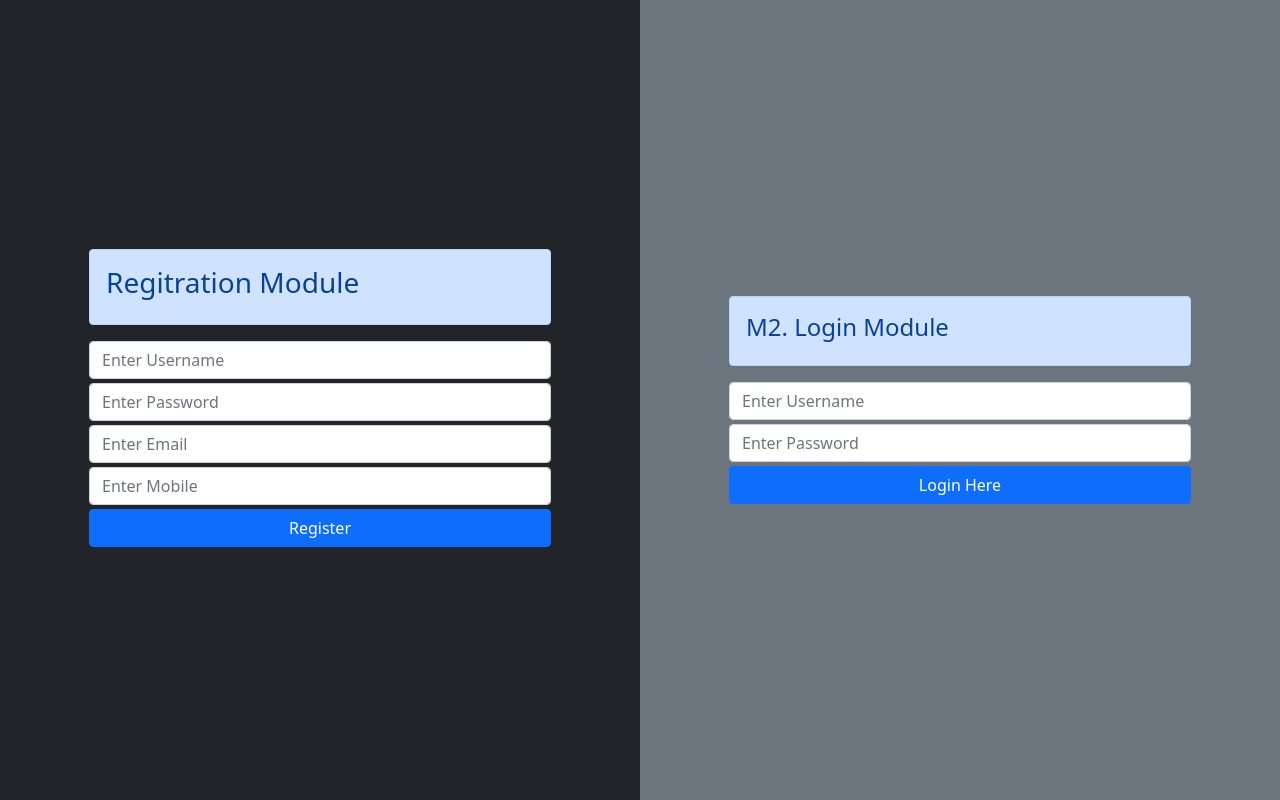
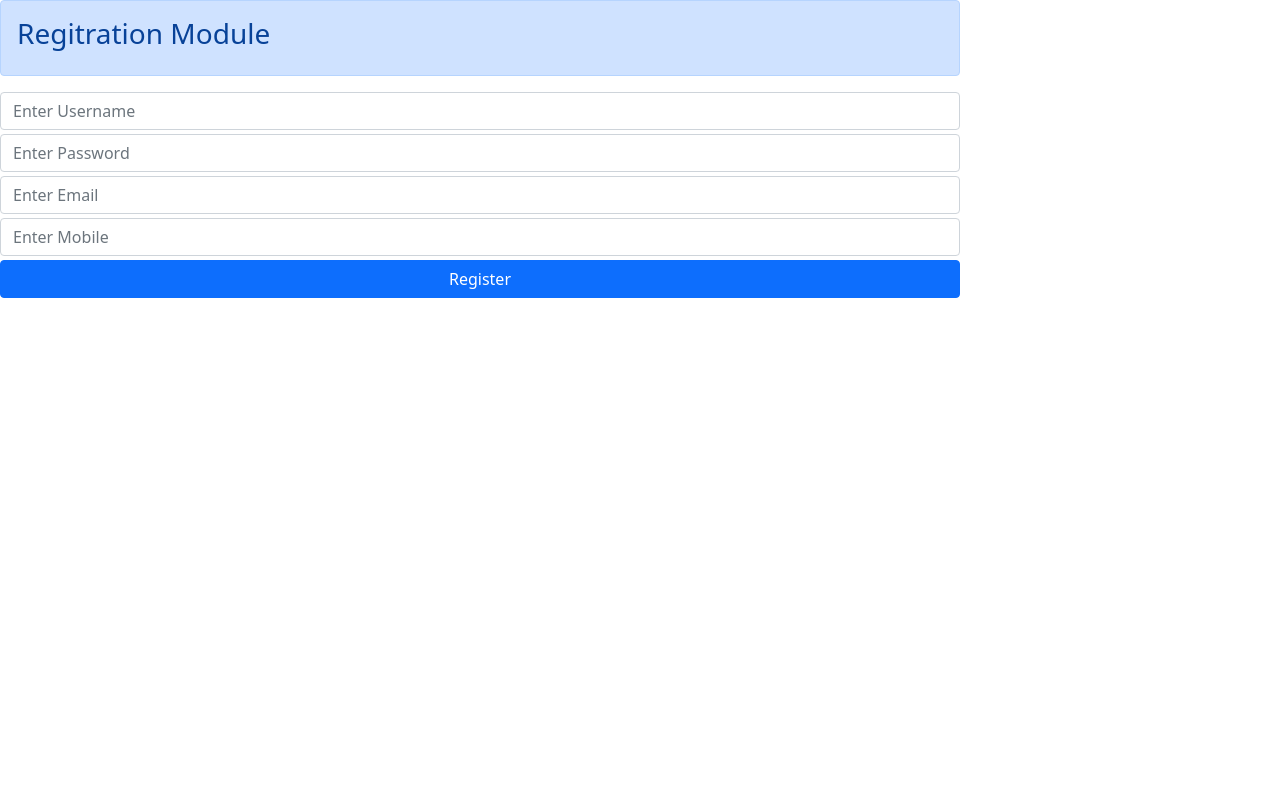
Before and after one commit to suryapampana/react-app3, a React (Create React App) app: page / in a window 1280 px wide. Built offline with nearby package versions, Linux system fonts and the light colour scheme.

Commit message:
creating pages using router

```diff
--- a/package.json
+++ b/package.json
@@ -10,6 +10,7 @@
     "react": "^17.0.2",
     "react-bootstrap": "^1.6.0",
     "react-dom": "^17.0.2",
+    "react-router-dom": "^5.2.0",
     "react-scripts": "4.0.3",
     "web-vitals": "^1.1.2"
   },
--- a/src/App.js
+++ b/src/App.js
@@ -6,19 +6,53 @@ import { Button, ButtonGroup, Col, Row } from "react-bootstrap";
 import { Member1 } from "./views/Member1";
 import { Member2 } from "./views/Member2";
 import { Member3 } from "./views/Member3";
+import { BrowserRouter as Router, Route, Switch } from "react-router-dom";
 
 // TEAM LEADER
 function App() {
   return (
-    <div className="container-fluid">
-      <div className="row" style={{ height: "100vh" }}>
-        <div className="col-12 col-md-6 bg-dark text-light d-flex align-items-center justify-content-center">
-          <Member1></Member1>
-        </div>
-        <div className="col-12 col-md-6 bg-secondary text-light d-flex align-items-center justify-content-center">
-          <Member2></Member2>
-        </div>
-      </div>
+    <Router>
+      <Switch>
+        <Route path="/" exact>
+          <Member1 />
+        </Route>
+
+        <Route path="/page1" exact>
+          <Member1 />
+        </Route>
+
+        <Route path="/page2" exact>
+          <Member2 />
+        </Route>
+
+        <Route path="/page3" exact>
+          <Member3 />
+        </Route>
+      </Switch>
+    </Router>
+  );
+}
+
+function Page1() {
+  return (
+    <div>
+      <h1>Page1</h1>
+    </div>
+  );
+}
+
+function Page2() {
+  return (
+    <div>
+      <h1>Page2</h1>
+    </div>
+  );
+}
+
+function Page3() {
+  return (
+    <div>
+      <h1>Page3</h1>
     </div>
   );
 }
--- a/src/index.js
+++ b/src/index.js
@@ -4,6 +4,7 @@ import "./index.css";
 import App from "./App";
 import reportWebVitals from "./reportWebVitals";
 import "bootstrap/dist/css/bootstrap.css";
+import { BrowserRouter as Router } from "react-router-dom";
 
 ReactDOM.render(
   <React.StrictMode>
```
Also changed, not shown: 1 other file (tests, documents, lock files or other folders).
